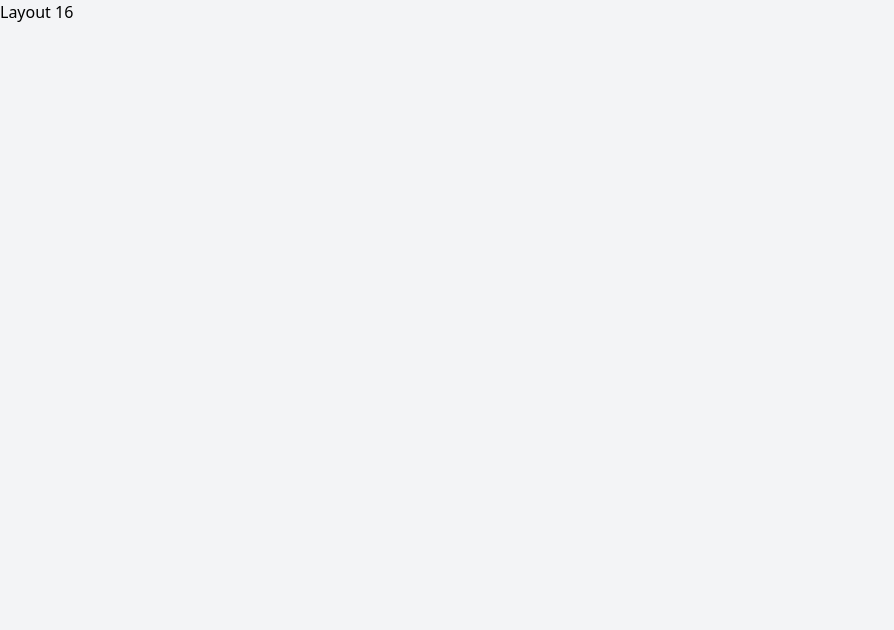
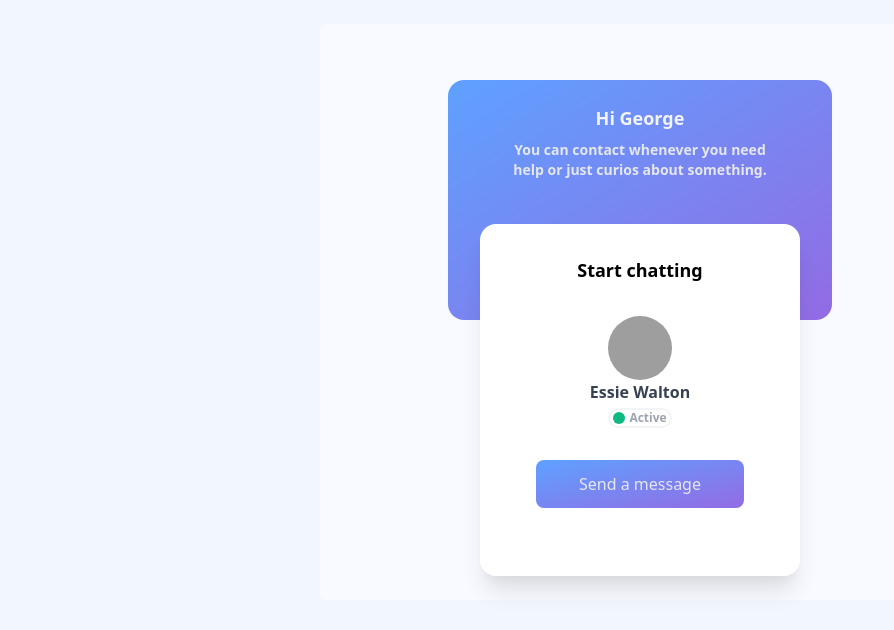
Before and after one commit to nasir-001/100-components, a Vue app: page /layout16 in a window 1280 px wide. Shown: the top 630 px of the page, without its empty margins (0-894 px from the left). Built offline with nearby package versions, Linux system fonts and the light colour scheme; grey boxes are pictures that could not be loaded; the HTML template or start-up script is replaced by a standard one.

Commit message:
finish component 16

```diff
--- a/src/views/Layout16.vue
+++ b/src/views/Layout16.vue
@@ -1,6 +1,39 @@
 <template>
-  <div>
-    Layout 16
+  <div class="bg-layout16backgroundColor h-screen">
+    <div class="bg-white bg-opacity-50 top-6 sticky w-1/2 mx-auto rounded-md h-144">
+      <div class="top-20 sticky">
+        <div class="bg-gradient-to-tl from-layout16gradientDownColor to-layout16gradientUpColor w-96 h-60 mx-auto rounded-2xl">
+          <div class="text-center text-gray-100 pt-6 font-semibold text-lg">
+            Hi George
+          </div>
+          <div class="text-center text-sm mx-16 font-semibold pt-2 text-gray-200">
+            You can contact whenever you need help or just curios about something.
+          </div>
+        </div>
+        <div class="bg-white mx-auto rounded-2xl h-88 -mt-24 w-80 shadow-xl">
+          <div class="text-center text-lg font-semibold pt-8">
+            Start chatting
+          </div>
+          <div class="pt-8">
+            <img class="rounded-full w-16 h-16 object-cover mx-auto" src="/img/pexels-luriko-yamaguchi-2804282.jpg" alt="">
+          </div>
+          <div class="text-base font-semibold text-center text-gray-700">
+            Essie Walton
+          </div>
+          <div class="border-2 mx-auto w-16 mt-1 border-gray-100 rounded-full">
+            <div class="flex justify-center">
+              <div class="bg-green-500 w-3 h-3 mt-0.5 mr-1 rounded-full"></div>
+              <div class="text-gray-400 text-xs font-semibold">
+                Active
+              </div>
+            </div>
+          </div>
+          <div class="bg-gradient-to-tl from-layout16gradientDownColor to-layout16gradientUpColor rounded-lg py-3 text-gray-200 text-center mx-14 mt-8">
+            Send a message
+          </div>
+        </div>
+      </div>
+    </div>
   </div>
 </template>
 
--- a/tailwind.config.js
+++ b/tailwind.config.js
@@ -53,7 +53,10 @@ module.exports = {
         'layout15textAndButtonColor': '#111136',
         'layout15badgeColor': '#f5f8ff',
         'layout15arrorCircleColor': '#595973',
-        'layout15listHoverColor': '#f0f3fa'
+        'layout15listHoverColor': '#f0f3fa',
+        'layout16backgroundColor': '#f2f6ff',
+        'layout16gradientDownColor': '#936be4',
+        'layout16gradientUpColor': '#5ea1ff'
       },
       // eslint-disable-next-line no-unused-vars
       backgroundImage: theme => ({
```
